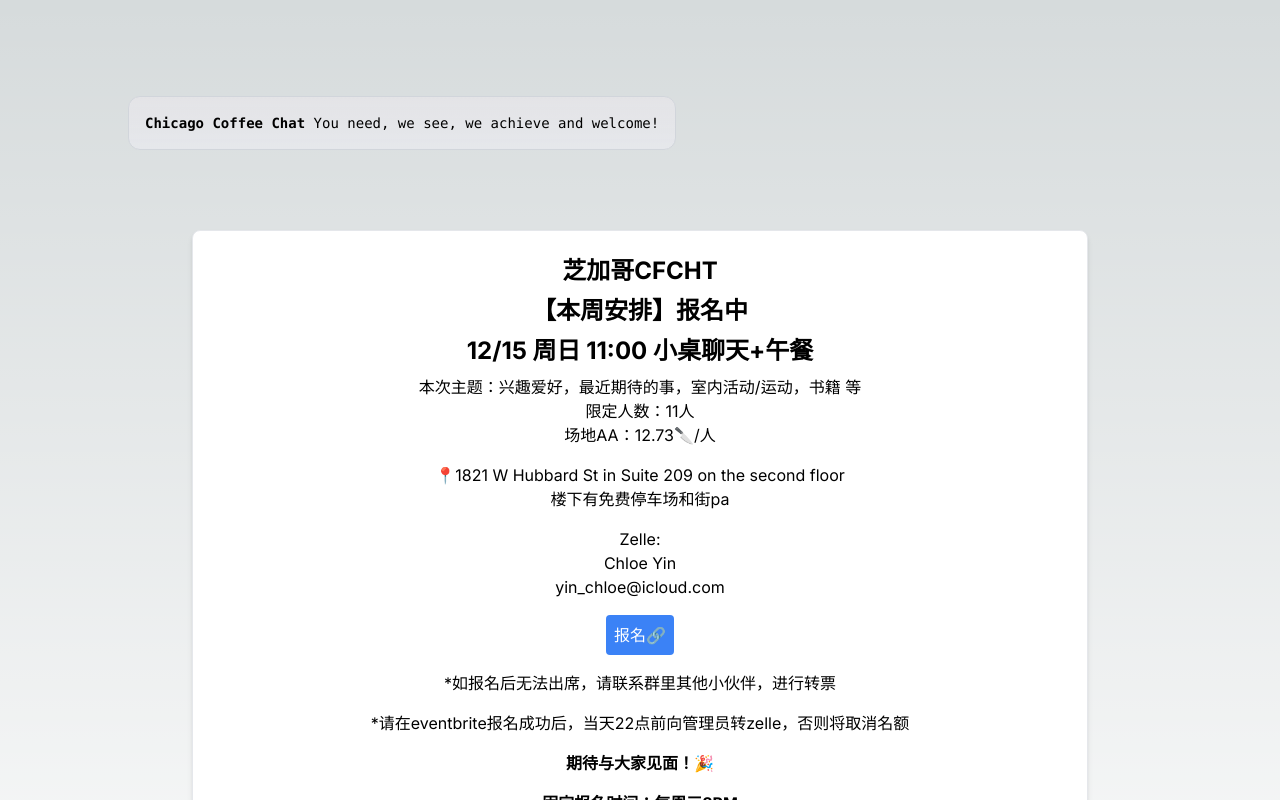
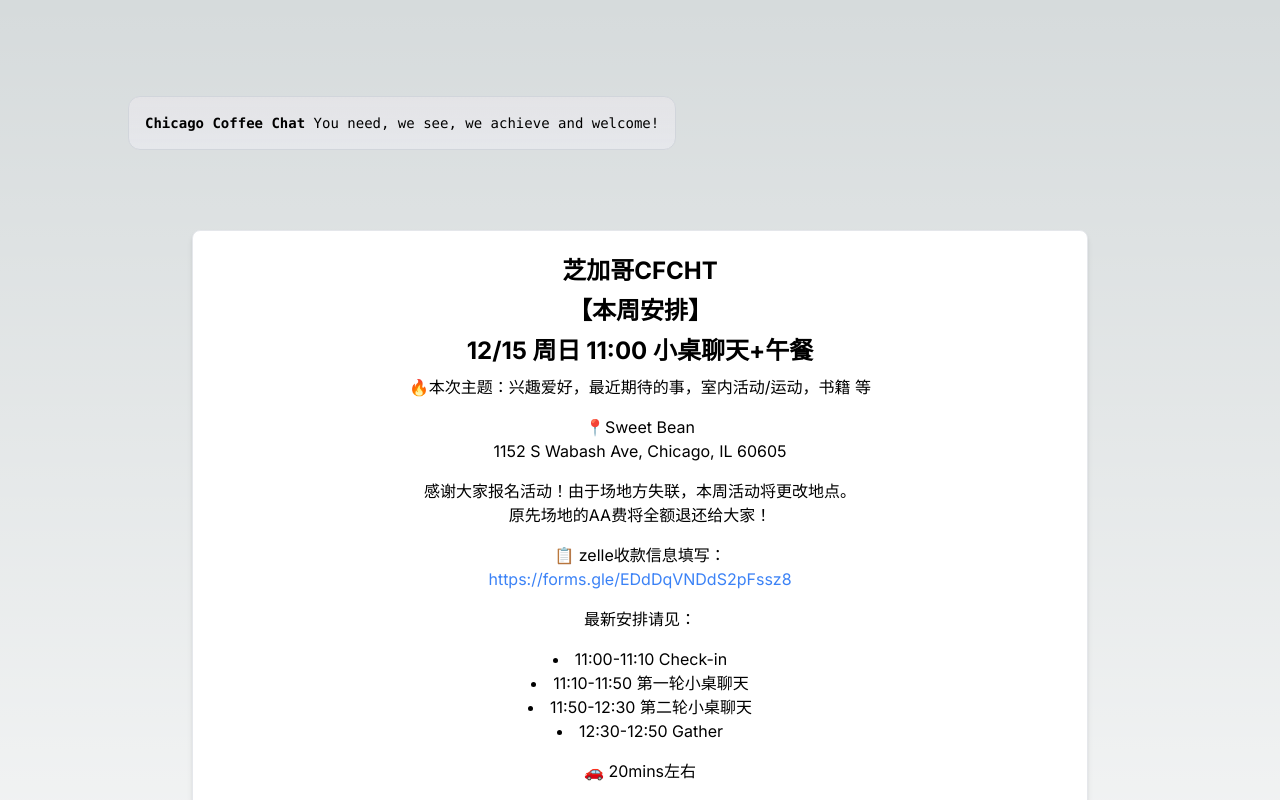
Before and after one commit to Brack-Wang/nextjs, a Next.js app: page / in a window 1280 px wide. Shown: the top 800 px of the page. Built offline with nearby package versions, Linux system fonts and the light colour scheme.

Commit message:
Update page.tsx

```diff
--- a/app/page.tsx
+++ b/app/page.tsx
@@ -20,17 +20,25 @@ export default function Home() {
 
 {/* TODO: Change the content for weekly events' information below */}
 {/* Event Details Replacement Start */}
-<h2 className="text-2xl font-bold mb-2">【本周安排】报名中</h2>
+<h2 className="text-2xl font-bold mb-2">【本周安排】</h2>
 <h2 className="text-2xl font-bold mb-2">12/15 周日 11:00 小桌聊天+午餐</h2>
-<p className="mb-4">本次主题：兴趣爱好，最近期待的事，室内活动/运动，书籍 等<br />限定人数：11人<br />场地AA：12.73🔪/人</p>
-<p className="mb-4">📍1821 W Hubbard St in Suite 209 on the second floor<br />楼下有免费停车场和街pa</p>
-<p className="mb-4">Zelle:<br />Chloe Yin<br />yin_chloe@icloud.com</p>
-<a href="https://www.eventbrite.co.nz/e/cfcht1215-1100-tickets-1110978549749?aff=oddtdtcreator" target="_blank" className="inline-block bg-blue-500 text-white p-2 rounded hover:bg-blue-700 transition duration-300 ease-in-out">报名🔗</a>
-<p className="mt-4">*如报名后无法出席，请联系群里其他小伙伴，进行转票</p>
-<p className="mt-4">*请在eventbrite报名成功后，当天22点前向管理员转zelle，否则将取消名额</p>
-<p className="mt-4 font-bold">期待与大家见面！🎉</p>
+<p className="mb-4">🔥本次主题：兴趣爱好，最近期待的事，室内活动/运动，书籍 等</p>
+<p className="mb-4">📍Sweet Bean<br />1152 S Wabash Ave, Chicago, IL 60605</p>
+<p className="mb-4">感谢大家报名活动！由于场地方失联，本周活动将更改地点。<br />原先场地的AA费将全额退还给大家！</p>
+<p className="mb-4">📋 zelle收款信息填写：<br /><a href="https://forms.gle/EDdDqVNDdS2pFssz8" target="_blank" className="inline-block text-blue-500 hover:underline">https://forms.gle/EDdDqVNDdS2pFssz8</a></p>
+<p className="mb-4">最新安排请见：</p>
+<ul className="list-disc list-inside mb-4">
+  <li>11:00-11:10 Check-in</li>
+  <li>11:10-11:50 第一轮小桌聊天</li>
+  <li>11:50-12:30 第二轮小桌聊天</li>
+  <li>12:30-12:50 Gather</li>
+</ul>
+<p className="mb-4">🚗 20mins左右</p>
+<p className="mb-4">1:15 午餐@Avec River North<br />141 W Erie St, Chicago, IL 60654</p>
+<p className="mt-4 font-bold">那么大家，周日见🌞</p>
 <p className="mt-4 font-bold">固定报名时间：每周三8PM</p>
 {/* Event Details Replacement End */}
+
 
 
 
```
